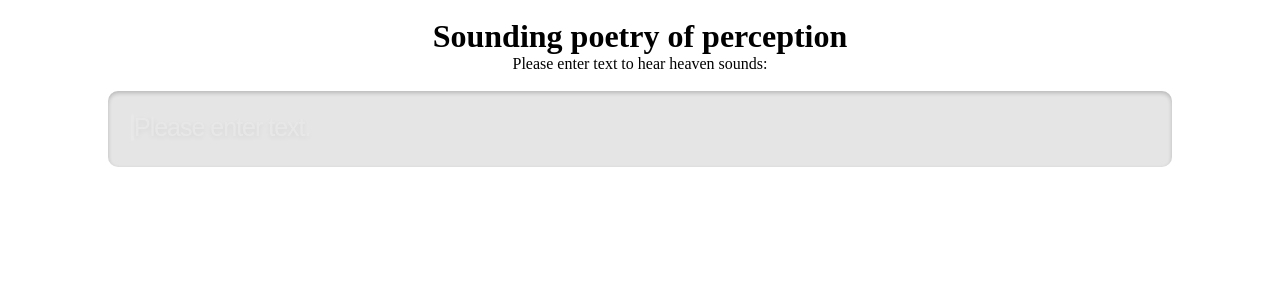
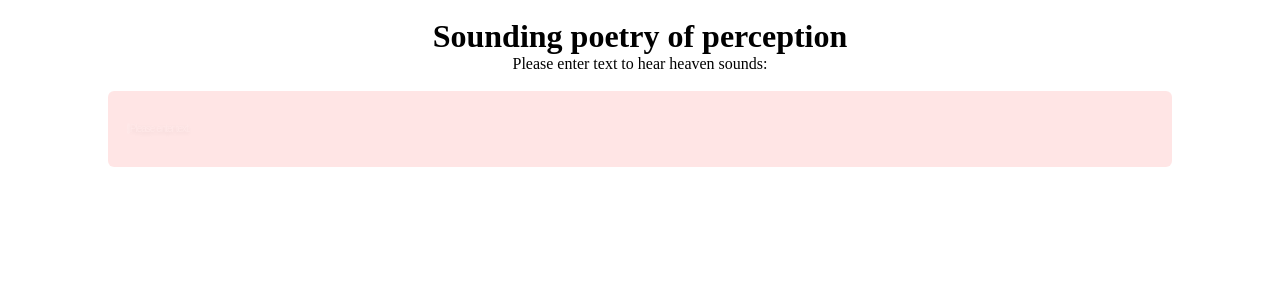
Before and after one commit to pepaivanova/Sounding-Poetry-of-Perception, a Flask app: page / in a window 1280 px wide. Shown: the top 300 px of the page. Run offline with Flask 2, Linux system fonts and the light colour scheme; some web fonts are replaced.

Commit message:
removed shadow on background and corners are 6px now in pink everything

```diff
--- a/web/static/styles.css
+++ b/web/static/styles.css
@@ -6,7 +6,7 @@ body{ height:100%; text-align:center; }
   font-family: 'Fjalla One';
   font-style: normal;
   font-weight: 400;
-  src: local('Fjalla One'), local('FjallaOne-Regular'), url(http://themes.googleusercontent.com/static/fonts/fjallaone/v1/rxxXUYj4oZ6Q5oDJFtEd6hsxEYwM7FgeyaSgU71cLG0.woff) format('woff');
+  src: local('MyRiad Pro'), local('MyRiadPro-Regular'), url(https://github.com/foursquarechurch/Foursquare-WordPress-Theme/raw/master/assets/fonts/myriadpro-light-webfont.woff) format('woff');
 }
 
 *{ margin:0; padding:0; }
@@ -43,5 +43,6 @@ header{ position:absolute; z-index:999; top:0; left:0; width:100%; padding:10px
 	#content section{ width:100%; height:60px; float:center; }
 	#content section::before{ content:''; display:inline-block; height:100%; vertical-align:middle; }
 
-.fancyInput{ max-width:80%; min-width:50%; font-size:25px; color:#FFF; vertical-align:middle; line-height:1.3; overflow:hidden; text-align:left; box-shadow:0 1px 0 rgba(255,255,255,.15), 0 2px 4px rgba(0,0,0,.2) inset, 0 0 12px rgba(255,255,255,.1); padding:8px 20px; background:rgba(0,0,0,.1); border-radius:10px; }
-.fancyInput.textarea{ line-height:normal; font-size:40px; max-width:50%; min-height:160px; max-height:40%; }
+.fancyInput{ max-width:80%; min-width:50%; font-size:10px; color:#FFF; vertical-align:middle; line-height:1.3; overflow:hidden; text-align:left; padding:8px 20px; background:rgba(255,0,0,.1); border-radius:6px; }
+.fancyInput.textarea{ line-height:normal; font-size:20px; max-width:50%; min-height:160px; max-height:40%; }
+.compose{ text-align: right; margin-right:25%;}
```
